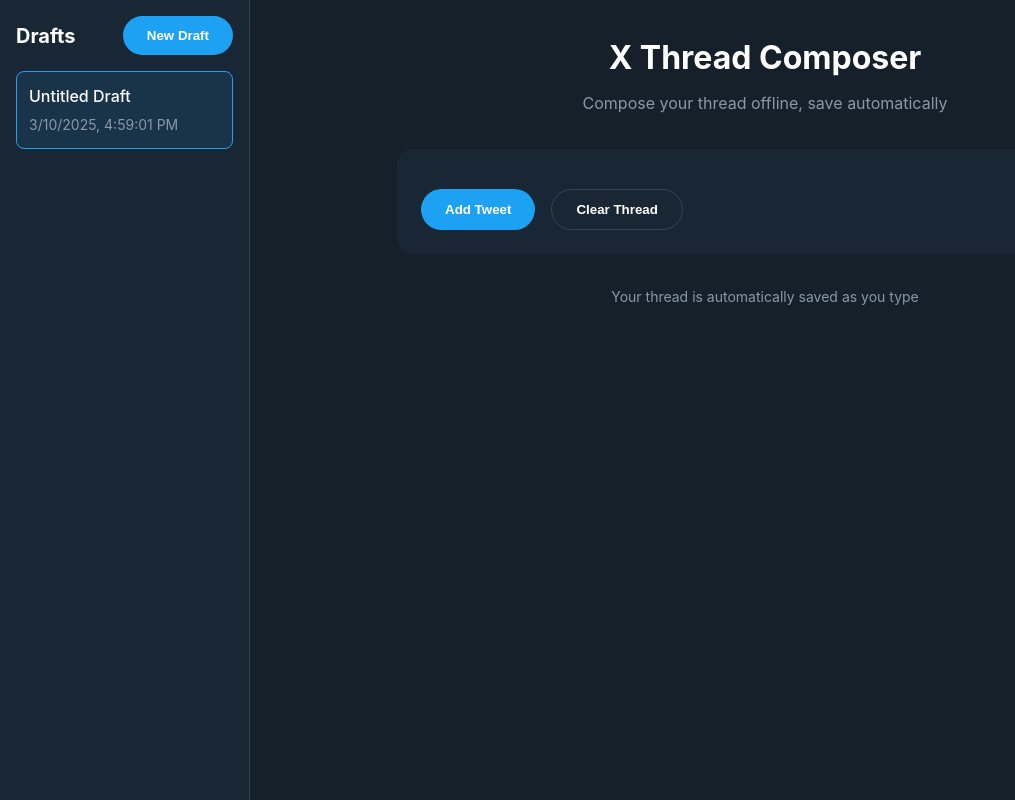
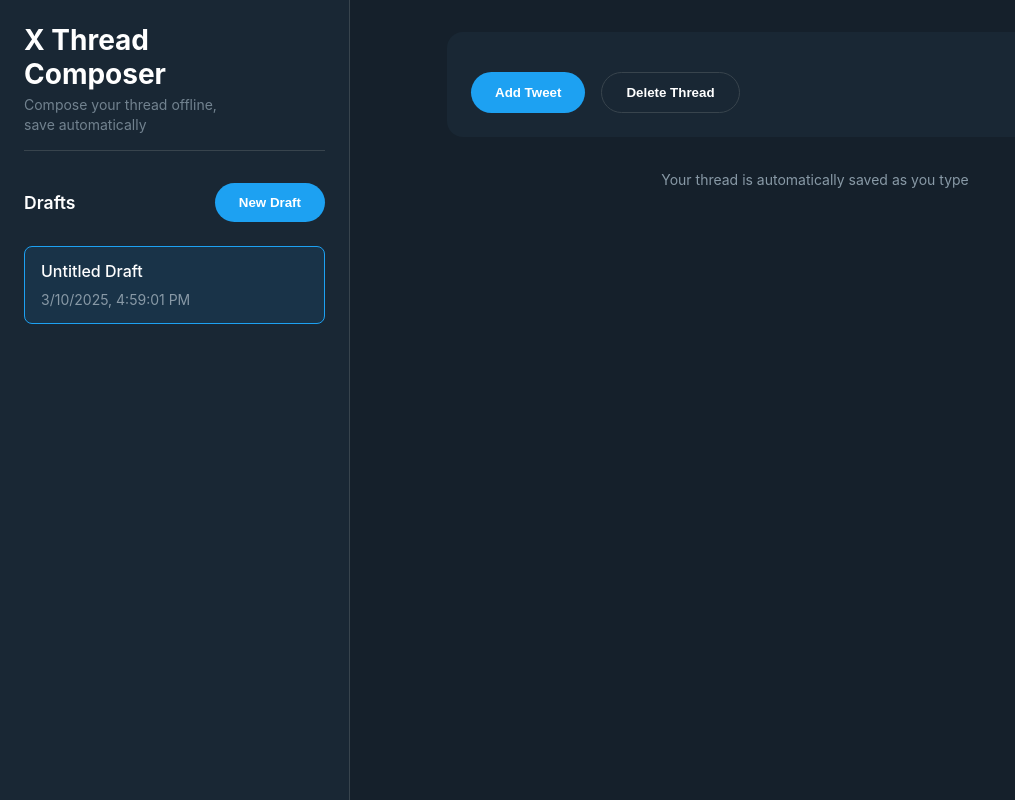
Before and after one commit to weizman/postex, a website: page index.html in a window 1280 px wide. Shown: the whole page, without its empty margins (0-1015 px from the left). Drawn offline with Linux system fonts and the light colour scheme.

Commit message:
improve layout: wider sidebar, better typography and spacing, split header text for better hierarchy

```diff
--- a/index.html
+++ b/index.html
@@ -10,6 +10,10 @@
     <div class="app-container">
         <aside class="drafts-sidebar">
             <div class="drafts-header">
+                <h1>X Thread<br>Composer</h1>
+                <p class="subtitle">Compose your thread offline,<br>save automatically</p>
+            </div>
+            <div class="drafts-list-header">
                 <h2>Drafts</h2>
                 <button id="newDraft" class="btn primary">New Draft</button>
             </div>
@@ -20,11 +24,6 @@
 
         <main class="main-content">
             <div class="container">
-                <header>
-                    <h1>X Thread Composer</h1>
-                    <p class="subtitle">Compose your thread offline, save automatically</p>
-                </header>
-
                 <div class="thread-container">
                     <div class="thread-posts">
                         <!-- Thread posts will be added here dynamically -->
@@ -32,7 +31,7 @@
 
                     <div class="controls">
                         <button id="addPost" class="btn primary">Add Tweet</button>
-                        <button id="clearThread" class="btn secondary">Clear Thread</button>
+                        <button id="clearThread" class="btn secondary">Delete Thread</button>
                     </div>
                 </div>
 
--- a/script.js
+++ b/script.js
@@ -76,8 +76,10 @@
 function updateDraftTitle() {
     const draft = drafts.find(d => d.id === currentDraftId);
     if (draft && posts.length > 0) {
-        const firstPostContent = posts[0].content;
-        draft.title = firstPostContent.slice(0, 50) + (firstPostContent.length > 50 ? '...' : '');
+        const firstPostContent = posts[0].content.trim();
+        const words = firstPostContent.split(/\s+/);
+        const firstThreeWords = words.slice(0, 3).join(' ');
+        draft.title = (firstThreeWords || 'Untitled Draft') + ' ...';
         draft.lastModified = new Date().toISOString();
         saveDrafts();
         renderDraftsList();
@@ -236,7 +238,7 @@
     countElement.textContent = `${count}/${MAX_CHARS}`;
     countElement.classList.toggle('over', count > MAX_CHARS);
 
-    // Store cursor position if there is an active selection
+    // Store cursor position and selection
     let cursorOffset = 0;
     let isInOverLimit = false;
     try {
@@ -244,18 +246,17 @@
         if (selection.rangeCount > 0) {
             const range = selection.getRangeAt(0);
             if (range.commonAncestorContainer === element || element.contains(range.commonAncestorContainer)) {
-                // Check if cursor is in the over-limit span
-                const overLimitSpan = element.querySelector('.over-limit');
-                if (overLimitSpan && (overLimitSpan === range.commonAncestorContainer || overLimitSpan.contains(range.commonAncestorContainer))) {
-                    isInOverLimit = true;
-                    cursorOffset = range.startOffset + MAX_CHARS;
-                } else {
-                    cursorOffset = range.startOffset;
-                }
+                // Get the text content up to the cursor
+                const preCaretRange = range.cloneRange();
+                preCaretRange.selectNodeContents(element);
+                preCaretRange.setEnd(range.endContainer, range.endOffset);
+                cursorOffset = preCaretRange.toString().length;
+
+                // Check if cursor is in the over-limit section
+                isInOverLimit = cursorOffset > MAX_CHARS;
             }
         }
     } catch (e) {
-        // If there's any error getting the selection, just continue without cursor position
         console.log('No active selection');
     }
 
@@ -270,14 +271,15 @@
             try {
                 const selection = window.getSelection();
                 const newRange = document.createRange();
+                const textNodes = element.childNodes;
 
                 if (isInOverLimit) {
-                    // If we were in the over-limit section, place cursor in the over-limit span
+                    // Cursor should be in the over-limit span
                     const overLimitSpan = element.querySelector('.over-limit');
                     const adjustedOffset = cursorOffset - MAX_CHARS;
                     newRange.setStart(overLimitSpan.firstChild, adjustedOffset);
                 } else {
-                    // If we were in the normal section, place cursor in the text node
+                    // Cursor should be in the normal text
                     newRange.setStart(element.firstChild, cursorOffset);
                 }
 
@@ -285,7 +287,6 @@
                 selection.removeAllRanges();
                 selection.addRange(newRange);
             } catch (e) {
-                // If there's any error restoring the cursor position, just continue
                 console.log('Could not restore cursor position');
             }
         }
@@ -303,7 +304,6 @@
                 selection.removeAllRanges();
                 selection.addRange(newRange);
             } catch (e) {
-                // If there's any error restoring the cursor position, just continue
                 console.log('Could not restore cursor position');
             }
         }
--- a/styles.css
+++ b/styles.css
@@ -6,7 +6,7 @@
     --border-color: #38444D;
     --error-color: #E0245E;
     --success-color: #17BF63;
-    --sidebar-width: 250px;
+    --sidebar-width: 350px;
 }
 
 * {
@@ -31,21 +31,43 @@
     width: var(--sidebar-width);
     background-color: var(--secondary-background);
     border-right: 1px solid var(--border-color);
-    padding: 1rem;
+    padding: 1.5rem;
     display: flex;
     flex-direction: column;
 }
 
 .drafts-header {
+    padding-bottom: 1rem;
+    margin-bottom: 1.5rem;
+    border-bottom: 1px solid var(--border-color);
+}
+
+.drafts-header h1 {
+    font-size: 1.75rem;
+    line-height: 1.2;
+    margin-bottom: 0.25rem;
+    color: var(--text-color);
+}
+
+.drafts-header .subtitle {
+    color: #8899A6;
+    font-size: 0.875rem;
+    line-height: 1.4;
+    opacity: 0.8;
+}
+
+.drafts-list-header {
     display: flex;
     justify-content: space-between;
     align-items: center;
     margin-bottom: 1rem;
+    padding: 0.5rem 0;
 }
 
-.drafts-header h2 {
-    font-size: 1.25rem;
+.drafts-list-header h2 {
+    font-size: 1.1rem;
     color: var(--text-color);
+    font-weight: 600;
 }
 
 .drafts-list {
@@ -54,7 +76,7 @@
 }
 
 .draft-item {
-    padding: 0.75rem;
+    padding: 0.75rem 1rem;
     margin-bottom: 0.5rem;
     background-color: var(--background-color);
     border: 1px solid var(--border-color);
```
